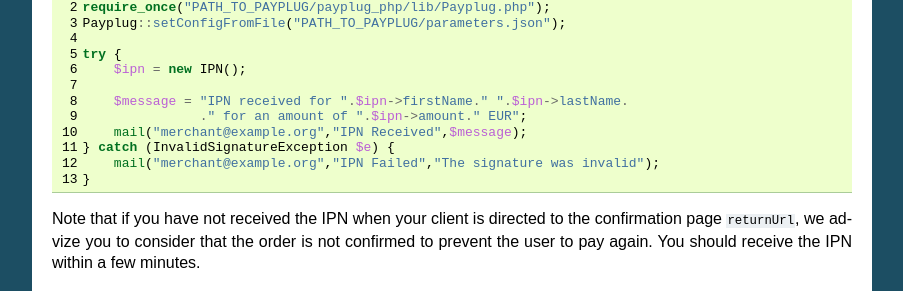
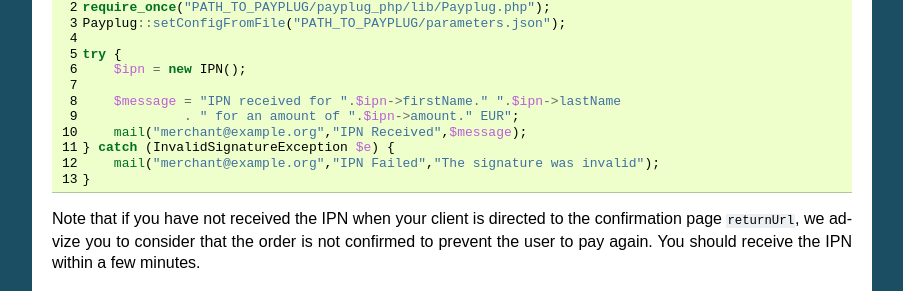
Before and after one commit to payplug/payplug-php, a Sphinx documentation site: the page built from docs/index.rst, in a window 1280 px wide and 900 px high, scrolled down 1753 px. Shown: the part 166-457 px from the top of the window, without its empty margins (198-1101 px from the left). Built offline with Sphinx 7.4.7, drawn with Linux system fonts in a browser that asks for light colours.

Commit message:
Trailing dot in a php block

```diff
--- a/docs/index.rst
+++ b/docs/index.rst
@@ -92,8 +92,8 @@ Create a file called ``ipn.php`` that will be requested after each payment. The
    try {
        $ipn = new IPN();
 
-       $message = "IPN received for ".$ipn->firstName." ".$ipn->lastName.
-                  ." for an amount of ".$ipn->amount." EUR";
+       $message = "IPN received for ".$ipn->firstName." ".$ipn->lastName
+                . " for an amount of ".$ipn->amount." EUR";
        mail("merchant@example.org","IPN Received",$message);
    } catch (InvalidSignatureException $e) {
        mail("merchant@example.org","IPN Failed","The signature was invalid");
```
